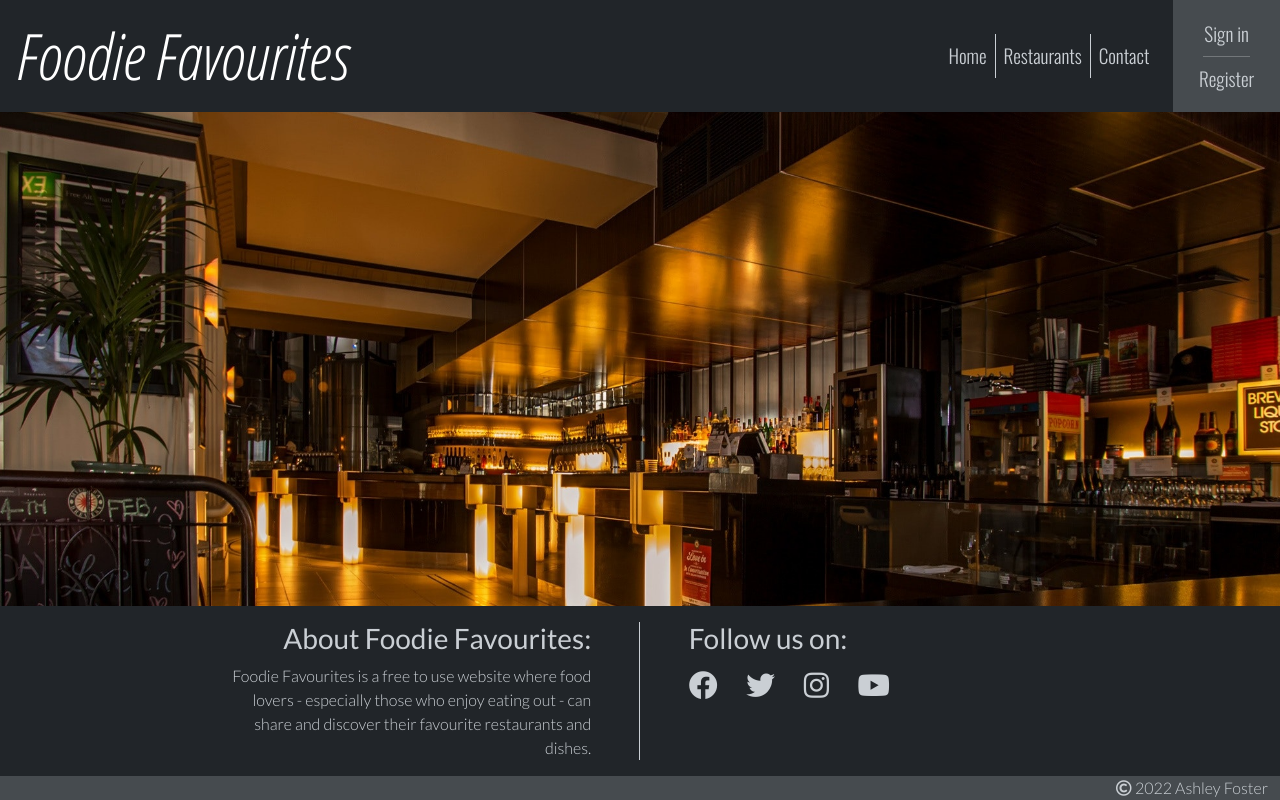
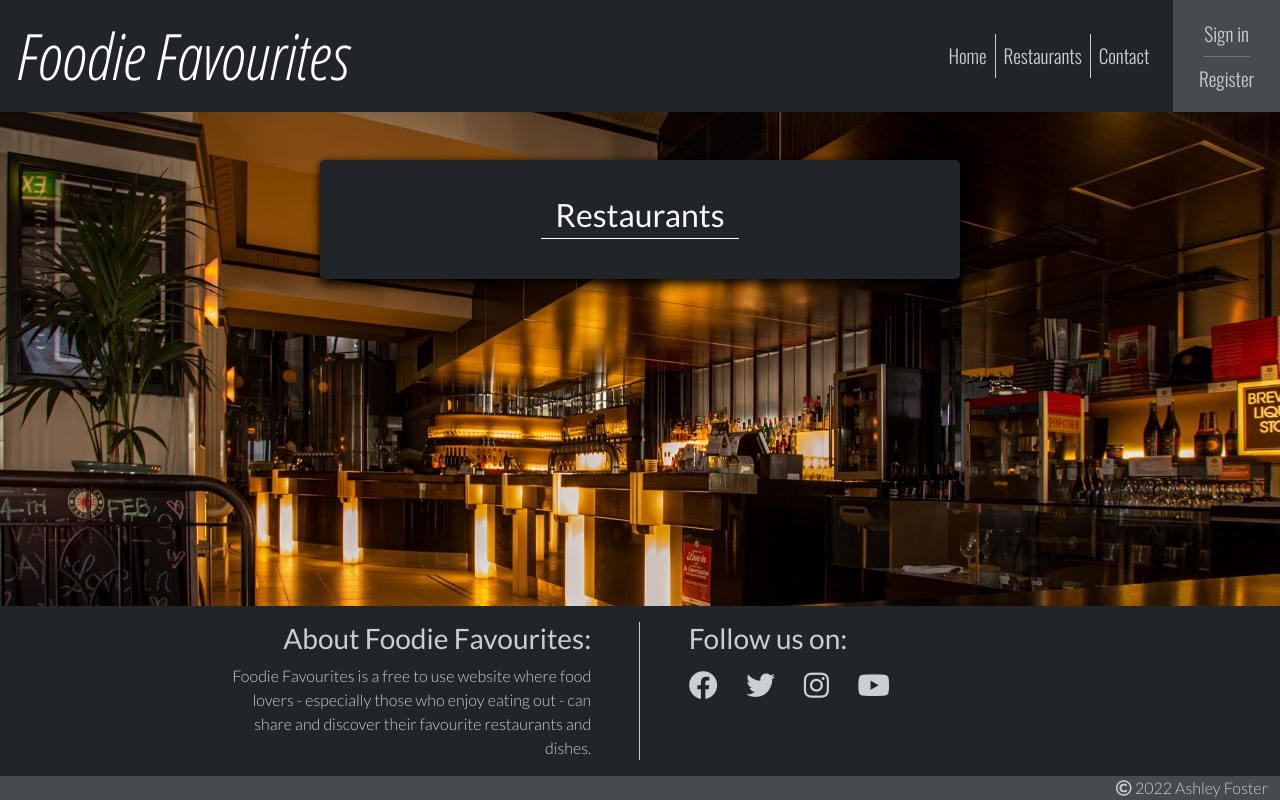
Before and after one commit to AshFoster/foodie-favourites, a Django app: page /restaurants/ in a window 1280 px wide. Run offline with Django 3.2, Linux system fonts and the light colour scheme; data that the repository does not hold is empty.

Commit message:
Add code to display restaurant list on restaurant.html

```diff
--- a/static/css/style.css
+++ b/static/css/style.css
@@ -6,10 +6,10 @@
     --custom-color-lighter-dark: #464B4F;
     --custom-color-light: #CACFD4;
     --custom-color-white: #FFFFFF;
-  }
+}
 
 
-  /* General styles */
+/* Element selectors */
 body {
     position: relative;
 }
@@ -18,6 +18,8 @@ main {
     font-family: 'Lato', sans-serif;
 }
 
+
+/* Background images for all pages*/
 .bg-img {
     position: absolute;
     top: 0;
@@ -38,16 +40,77 @@ main {
     background-size: cover;
 }
 
-.mw-1400px {
-    max-width: 1400px;
+
+/* Background colours and opacity */
+.bg-lighter-dark-custom {
+    background-color: var(--custom-color-lighter-dark);
 }
 
+.opacity-25-custom {
+    background-color: rgba(0, 0, 0, .25);
+}
+
+.opacity-50-custom {
+    background-color: rgba(0, 0, 0, .5);
+}
+
+.opacity-75-custom {
+    background-color: rgba(0, 0, 0, .75);
+}
+
+
+/* Text colours */
 .text-light-custom {
     color: var(--custom-color-light);
 }
 
 
-  /* Navbar */
+/* Widths */
+.mw-1400px {
+    max-width: 1400px;
+}
+
+
+/* Box shadows */
+.box-shadow-custom {
+    box-shadow: 0 6px 10px rgba(0, 0, 0, .8), 0 0 6px rgba(0, 0, 0, .5);
+}
+
+/* Links */
+.link-custom {
+    color: var(--custom-color-light);
+}
+
+.link-custom:hover {
+    color: var(--custom-color-white);
+}
+
+
+/* ---------------------------------------------------- SPECIFIC PAGE STYLES */
+
+/* Home page and restaurant page */
+.card-custom {
+    background-color: var(--custom-color-lighter-dark);
+    color: var(--custom-color-light);
+}
+
+.page-title hr {
+    border: none;
+    height: 1px;
+    background-color: var(--custom-color-white);
+    opacity: 1;
+}
+
+.card-image {
+    width: 100%;
+    max-height: 25vh;
+    object-fit: cover;
+}
+
+
+/* ---------------------------------------------------- BASE.HTML styles */
+
+/* Navbar */
 .navbar-custom .navbar-brand {
     font-family: 'Open Sans Condensed', sans-serif;
     color: var(--custom-color-white) !important;
@@ -68,22 +131,6 @@ main {
 
 .navbar-custom-side {
     background-color: var(--custom-color-lighter-dark);
-}
-
-
-/* Home/Index page */
-.card-custom {
-    background-color: var(--custom-color-lighter-dark);
-    columns: var(--custom-color-light);
-    box-shadow: 0 6px 10px rgba(0,0,0,.8), 0 0 6px rgba(0,0,0,.5);
-}
-
-.link-custom {
-    color: var(--custom-color-light);
-}
-
-.link-custom:hover {
-    color: var(--custom-color-white);
 }
 
 
@@ -115,7 +162,7 @@ footer .vr {
 }
 
 
-/* Media queries */
+/* ---------------------------------------------------- MEDIA QUERIES */
 @media screen and (min-width: 368px) {
     .navbar-custom .navbar-brand {
         font-size: 3em !important;
@@ -139,9 +186,12 @@ footer .vr {
 }
 
 @media screen and (min-width: 768px) {
+    .h-md-25vh {
+        height: 25vh;
+    }
+
     .card-image {
         height: 100%;
-        object-fit: cover;
     }
 }
 
@@ -149,6 +199,7 @@ footer .vr {
     .bg-lg-dark-custom {
         background-color: var(--bs-dark);
     }
+
     .bg-lg-lighter-dark-custom {
         background-color: var(--custom-color-lighter-dark) !important;
     }
--- a/templates/base.html
+++ b/templates/base.html
@@ -17,10 +17,10 @@
 
 <body class="d-flex flex-column justify-content-between min-vh-100">
     <!-- Header / Navbar -->
-    <header class="container-fluid mb-auto">
-        <div class="row bg-dark">
+    <header class="container-fluid">
+        <div class="row bg-dark navbar-dark">
             <div class="col-sm-10 col-lg-11 p-lg-0">
-                <nav class="mainNav navbar navbar-expand-sm bg-dark flex-column flex-lg-row mx-3 navbar-custom">
+                <nav class="mainNav navbar navbar-expand-sm flex-column flex-lg-row mx-3 navbar-custom">
                     <div class="w-100 d-flex justify-content-between d-lg-inline-block">
                         <a class="navbar-brand fs-1 mx-sm-auto" href="{% url 'home' %}">Foodie Favourites</a>
                         <button class="navbar-toggler" type="button" data-bs-toggle="collapse"
--- a/templates/index.html
+++ b/templates/index.html
@@ -22,13 +22,13 @@
         </div>
     </div>
     <!-- Recently added restaurants -->
-    <div class="row my-lg-4 mx-lg-5 py-lg-4 justify-content-evenly align-items-center rounded-3 bg-lg-dark-custom text-light-custom">
+    <div class="row my-lg-5 mx-lg-5 py-lg-4 justify-content-evenly align-items-center rounded-3 bg-lg-dark-custom text-light-custom">
         <div class="col-10 mb-3 mb-lg-0 mx-2 py-4 text-center rounded-3 bg-dark">
             <h3>Recently added restaurants</h3>
             <div class="row justify-content-evenly">
                 {% for restaurant in restaurant_list %}
                 <div class="col-11 col-md-8 col-lg-6">
-                    <div class="card my-4 card-custom">
+                    <div class="card my-4 card-custom box-shadow-custom">
                         <div class="row g-0">
                             <div class="col-md-4">
                                 <a href="#">
@@ -59,7 +59,7 @@
                 </div>
                 {% endfor %}
             </div>
-            <a href="#" class="link-custom">Click here to see the full list of restaurants.</a>
+            <a href="{% url 'restaurants' %}" class="link-custom">Click here to see the full list of restaurants.</a>
         </div>
     </div>
 </div>
--- a/templates/restaurants.html
+++ b/templates/restaurants.html
@@ -4,11 +4,21 @@
 
 <div class="bg-img bg-img-restaurant"></div>
 
+<div class="d-flex justify-content-center">
+    <div class="containter-fluid col-10 col-lg-8 col-xl-6 col-xxl-5 my-5 py-4 bg-dark rounded-3 box-shadow-custom">
+        <div class="row justify-content-center page-title">
+            <div class="col-8 col-sm-5 col-md-4 mb-1 p-2 text-light">
+                <h2 class="text-center m-1">Restaurants</h2>
+                <hr class="m-1">
+            </div>
+        </div>
+
         {% for restaurant in restaurant_list %}
-<div class="col-11 col-md-8 col-lg-6">
-    <div class="card my-4 card-custom">
+        <div class="row justify-content-center">
+            <div class="col-10">
+                <div class="card my-4 card-custom box-shadow-custom text-center">
                     <div class="row g-0">
-            <div class="col-md-4">
+                        <div class="col-md-4 h-md-25vh">
                             <a href="#">
                                 {% if "default" in restaurant.image.url %}
                                 <img src="../static/images/default-restaurant.jpg" class="img-fluid rounded card-image"
@@ -19,7 +29,7 @@
                                 {% endif %}
                             </a>
                         </div>
-            <div class="col-md-8">
+                        <div class="col-md-8 d-flex align-items-center">
                             <div class="card-body">
                                 <a href="#" class="link-custom">
                                     <h4 class="card-title">{{ restaurant.name }}</h4>
@@ -35,6 +45,9 @@
                     </div>
                 </div>
             </div>
+        </div>
         {% endfor %}
+    </div>
+</div>
 
 {% endblock %}
```
Lines whose indentation alone changed are shown as unchanged.
